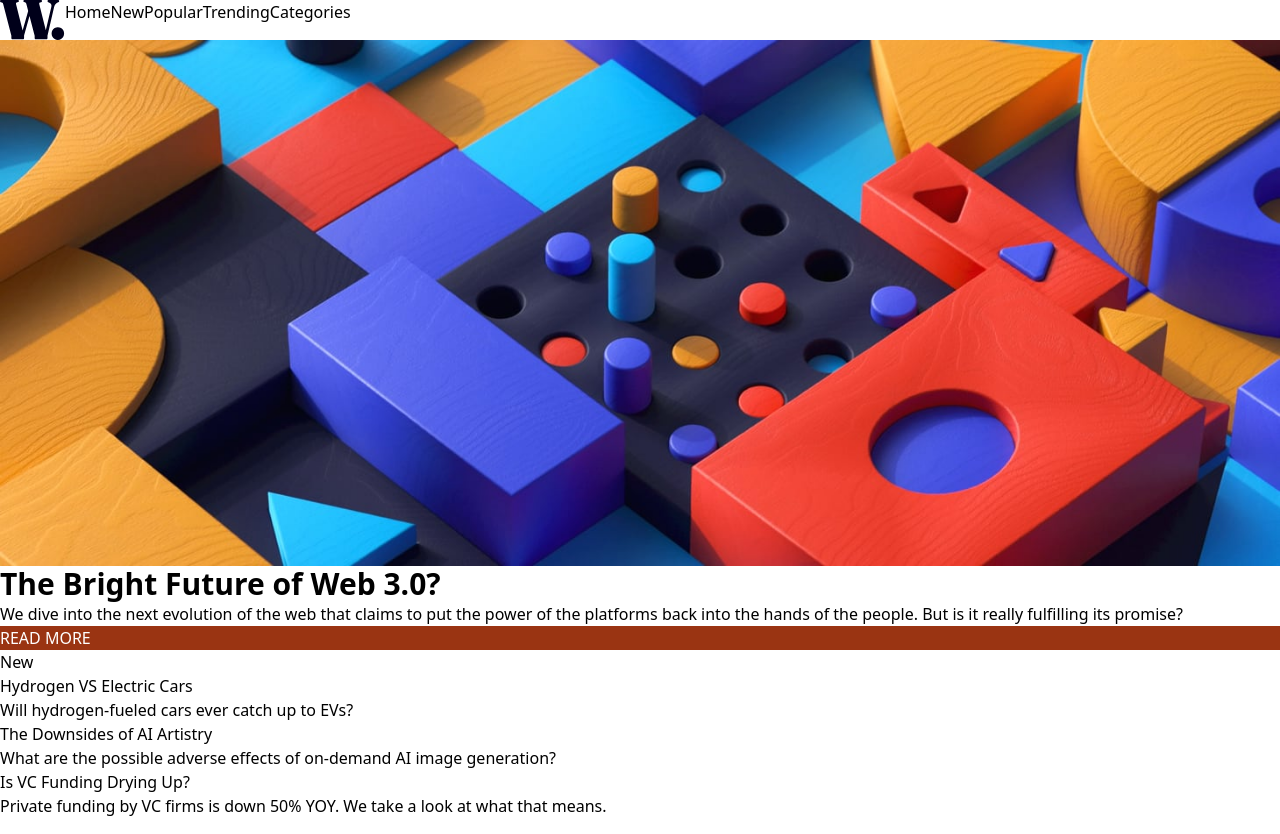
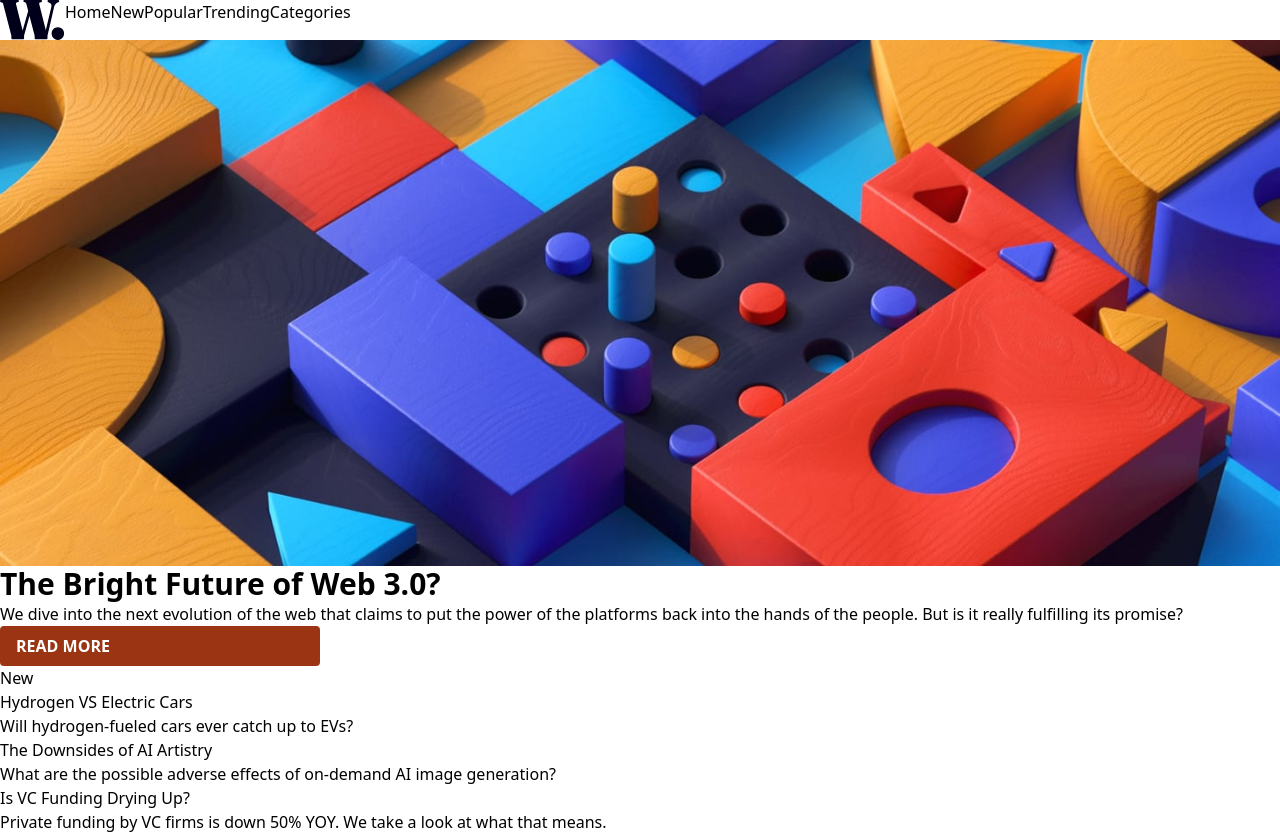
Before and after one commit to lavollmer/news-homepage, a React (Create React App) app: page / in a window 1280 px wide. Built offline with nearby package versions, Linux system fonts and the light colour scheme.

Commit message:
styling the button

```diff
--- a/src/components/Button.jsx
+++ b/src/components/Button.jsx
@@ -2,7 +2,7 @@ import React from 'react'
 
 const Button = () => {
   return (
-    <div className='bg-orange-800 text-white items-center'>
+    <div className='bg-orange-800 hover:bg-orange-200 text-white font-bold py-2 px-4 rounded items-center w-1/4'>
       {/* Button HTML tag to create a button with the label of Read More */}
       <button>READ MORE</button>
     </div>
```
